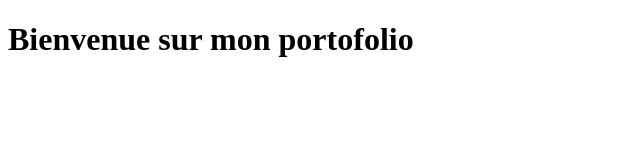
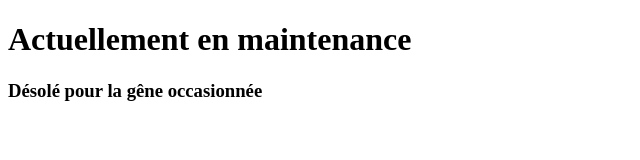
Before and after one commit to Mehdi-code-93/mehdi-rezgui, a plain HTML site: page index.html in a window 1280 px wide. Shown: the whole page, without its empty margins (0-640 px from the left). Drawn offline with Linux system fonts and the light colour scheme.

Commit message:
en maintenance

```diff
--- a/index.html
+++ b/index.html
@@ -7,6 +7,7 @@
     <title>Document</title>
 </head>
 <body>
-    <h1>Bienvenue sur mon portofolio</h1>
+    <h1>Actuellement en maintenance</h1>
+    <h3>Désolé pour la gêne occasionnée</h3>
 </body>
 </html>
```
